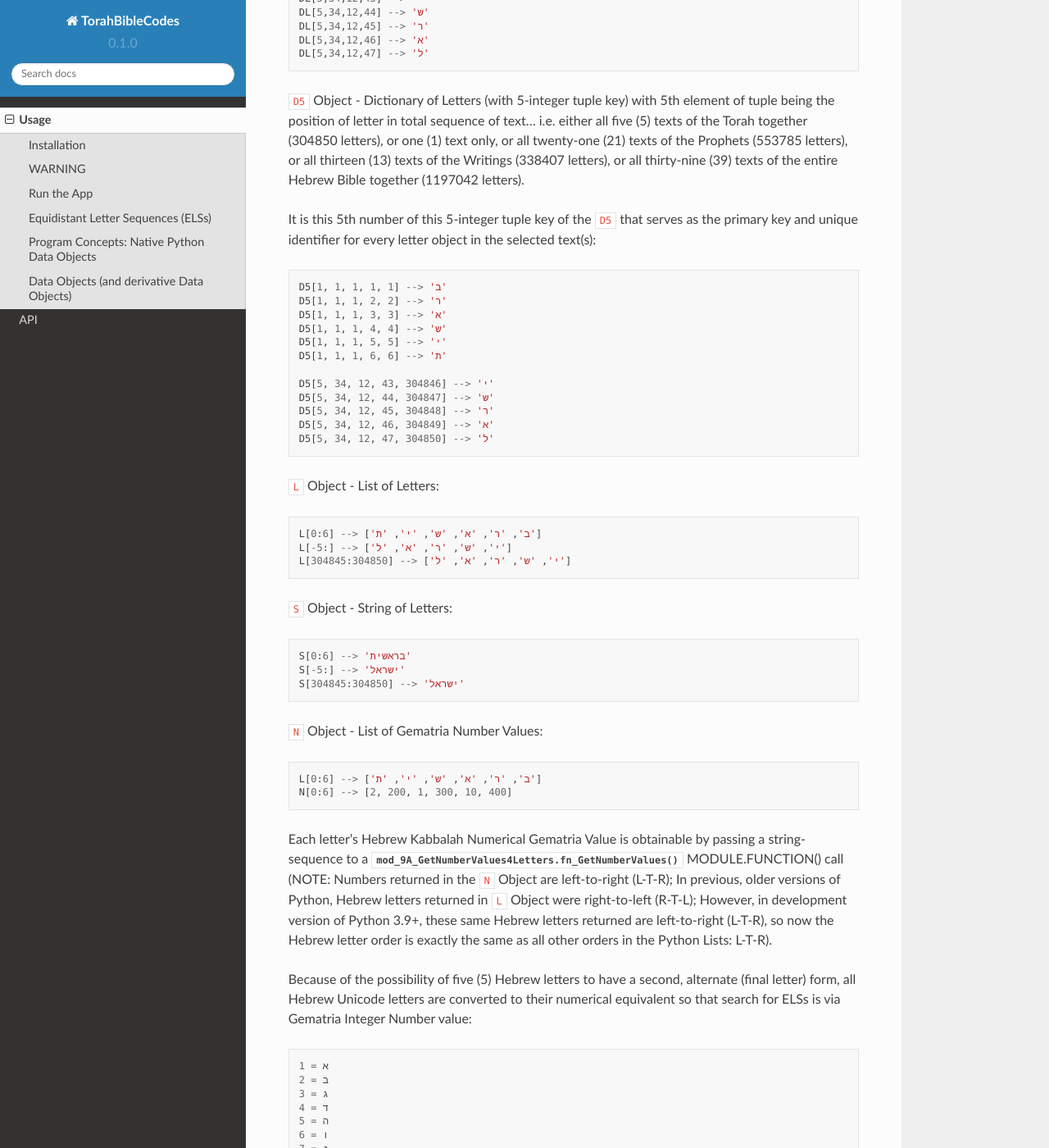
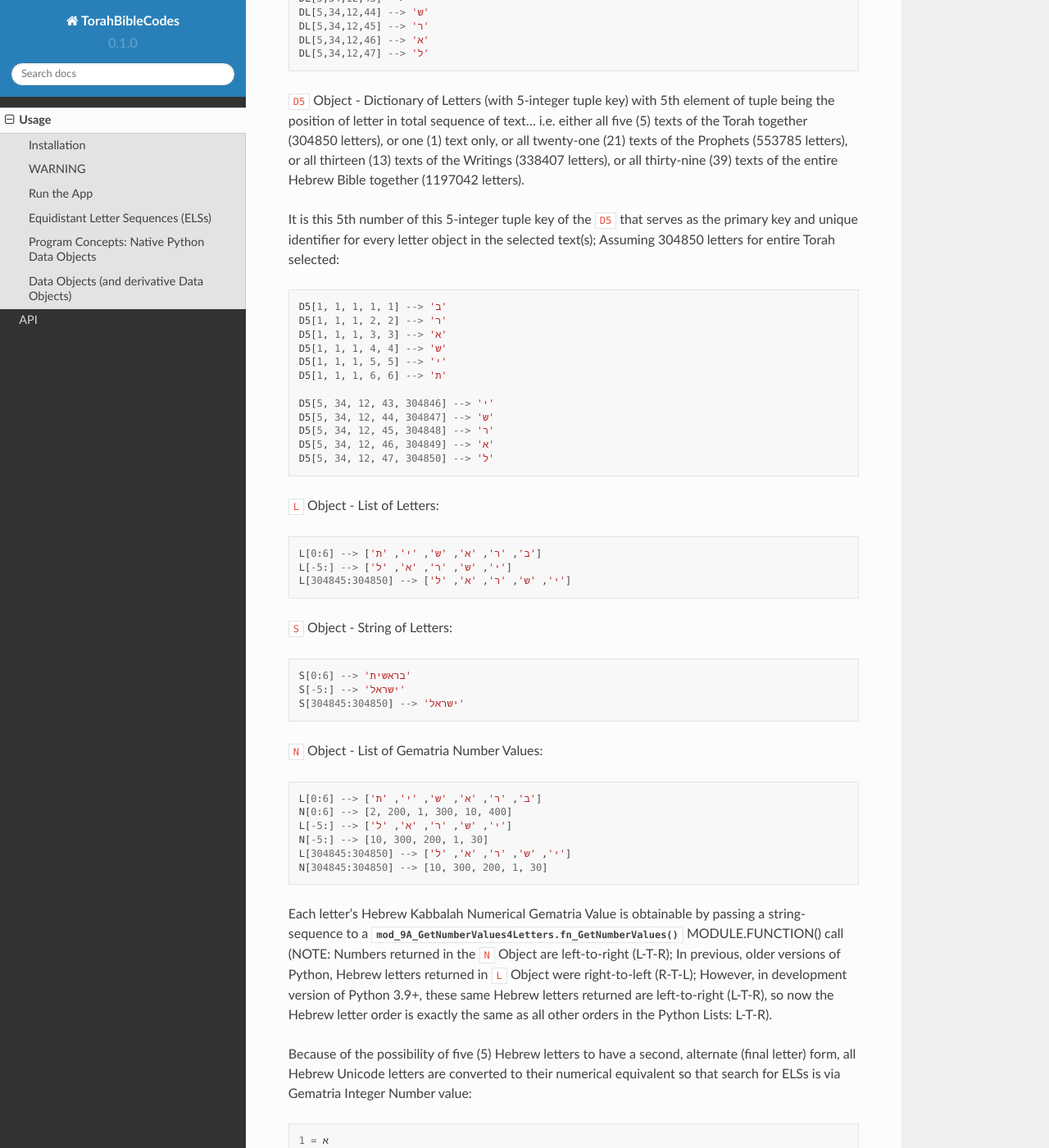
Before and after one commit to TorahBibleCodes/TorahBibleCodes_Sphinx, a Sphinx documentation site: the page built from docs/source/usage.rst, in a window 1280 px wide and 1400 px high, scrolled down 5182 px. Shown: the whole window at 82% size. Built offline with Sphinx 7.4.7 and the Read the Docs theme 2.0.0, drawn with Linux system fonts in a browser that asks for light colours.

Commit message:
Update usage.rst

```diff
--- a/docs/source/usage.rst
+++ b/docs/source/usage.rst
@@ -242,7 +242,7 @@ From the ``D`` and ``DS`` Objects, all other Python Data Objects are derived:
 
 ``D5`` Object - Dictionary of Letters (with 5-integer tuple key) with 5th element of tuple being the position of letter in total sequence of text... i.e. either all five (5) texts of the Torah together (304850 letters), or one (1) text only, or all twenty-one (21) texts of the Prophets (553785 letters), or all thirteen (13) texts of the Writings (338407 letters), or all thirty-nine (39) texts of the entire Hebrew Bible together (1197042 letters).
 
-It is this 5th number of this 5-integer tuple key of the ``D5`` that serves as the primary key and unique identifier for every letter object in the selected text(s)::
+It is this 5th number of this 5-integer tuple key of the ``D5`` that serves as the primary key and unique identifier for every letter object in the selected text(s); Assuming 304850 letters for entire Torah selected::
 
    D5[1, 1, 1, 1, 1] --> 'ב'
    D5[1, 1, 1, 2, 2] --> 'ר'
@@ -273,6 +273,10 @@ It is this 5th number of this 5-integer tuple key of the ``D5`` that serves as t
 
    L[0:6] --> ['ב', 'ר', 'א', 'ש', 'י', 'ת']
    N[0:6] --> [2, 200, 1, 300, 10, 400]
+   L[-5:] --> ['י', 'ש', 'ר', 'א', 'ל']
+   N[-5:] --> [10, 300, 200, 1, 30]
+   L[304845:304850] --> ['י', 'ש', 'ר', 'א', 'ל']
+   N[304845:304850] --> [10, 300, 200, 1, 30]
 
 Each letter's Hebrew Kabbalah Numerical Gematria Value is obtainable by passing a string-sequence to a :py:func:`mod_9A_GetNumberValues4Letters.fn_GetNumberValues` MODULE.FUNCTION() call (NOTE: Numbers returned in the ``N`` Object are left-to-right (L-T-R); In previous, older versions of Python, Hebrew letters returned in ``L`` Object were right-to-left (R-T-L); However, in development version of Python 3.9+, these same Hebrew letters returned are left-to-right (L-T-R), so now the Hebrew letter order is exactly the same as all other orders in the Python Lists: L-T-R).
 
```
